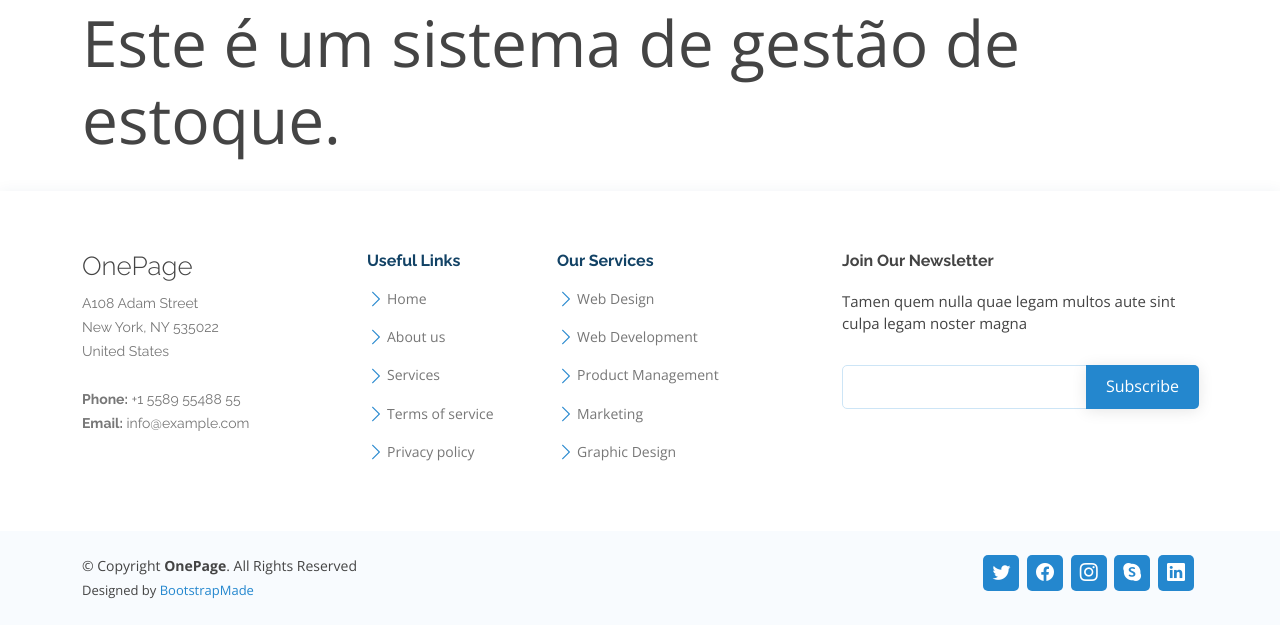
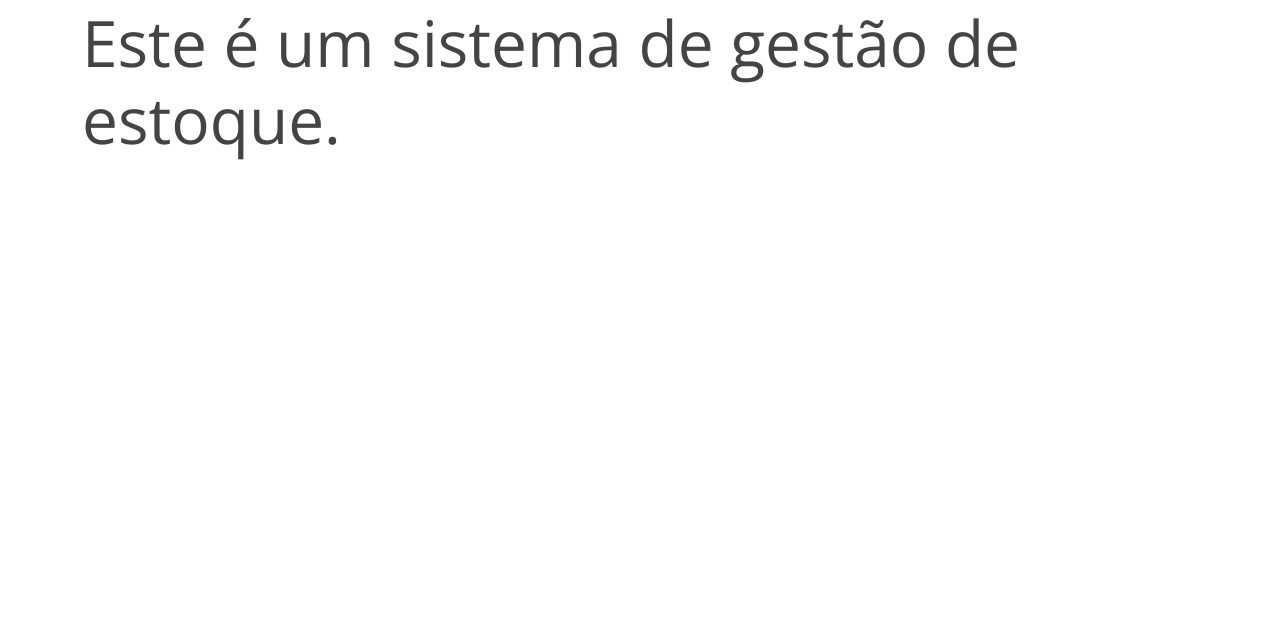
Before and after one commit to leon-rdo/gestao_estoque, a Django app: page /sobre/ in a window 1280 px wide. Shown: the part 203-828 px from the top of the page. After the commit the page ends 363 px from the top, so only its background shows below. Run offline with Django 5.2, Linux system fonts and the light colour scheme; some libraries are stand-ins or nearby versions.

Commit message:
refactor: erase the footer

```diff
--- a/templates/base.html
+++ b/templates/base.html
@@ -93,81 +93,6 @@
     </div>
 </main><!-- End #main -->
 
-<!-- ======= Footer ======= -->
-<footer id="footer">
-
-    <div class="footer-top">
-        <div class="container">
-            <div class="row">
-
-                <div class="col-lg-3 col-md-6 footer-contact">
-                    <h3>OnePage</h3>
-                    <p>
-                        A108 Adam Street <br>
-                        New York, NY 535022<br>
-                        United States <br><br>
-                        <strong>Phone:</strong> +1 5589 55488 55<br>
-                        <strong>Email:</strong> info@example.com<br>
-                    </p>
-                </div>
-
-                <div class="col-lg-2 col-md-6 footer-links">
-                    <h4>Useful Links</h4>
-                    <ul>
-                        <li><i class="bi bi-chevron-right"></i> <a href="#">Home</a></li>
-                        <li><i class="bi bi-chevron-right"></i> <a href="#">About us</a></li>
-                        <li><i class="bi bi-chevron-right"></i> <a href="#">Services</a></li>
-                        <li><i class="bi bi-chevron-right"></i> <a href="#">Terms of service</a></li>
-                        <li><i class="bi bi-chevron-right"></i> <a href="#">Privacy policy</a></li>
-                    </ul>
-                </div>
-
-                <div class="col-lg-3 col-md-6 footer-links">
-                    <h4>Our Services</h4>
-                    <ul>
-                        <li><i class="bi bi-chevron-right"></i> <a href="#">Web Design</a></li>
-                        <li><i class="bi bi-chevron-right"></i> <a href="#">Web Development</a></li>
-                        <li><i class="bi bi-chevron-right"></i> <a href="#">Product Management</a></li>
-                        <li><i class="bi bi-chevron-right"></i> <a href="#">Marketing</a></li>
-                        <li><i class="bi bi-chevron-right"></i> <a href="#">Graphic Design</a></li>
-                    </ul>
-                </div>
-
-                <div class="col-lg-4 col-md-6 footer-newsletter">
-                    <h4>Join Our Newsletter</h4>
-                    <p>Tamen quem nulla quae legam multos aute sint culpa legam noster magna</p>
-                    <form action="" method="post">
-                        <input type="email" name="email"><input type="submit" value="Subscribe">
-                    </form>
-                </div>
-
-            </div>
-        </div>
-    </div>
-
-    <div class="container d-md-flex py-4">
-
-        <div class="me-md-auto text-center text-md-start">
-            <div class="copyright">
-                &copy; Copyright <strong><span>OnePage</span></strong>. All Rights Reserved
-            </div>
-            <div class="credits">
-                <!-- All the links in the footer should remain intact. -->
-                <!-- You can delete the links only if you purchased the pro version. -->
-                <!-- Licensing information: https://bootstrapmade.com/license/ -->
-                <!-- Purchase the pro version with working PHP/AJAX contact form: https://bootstrapmade.com/onepage-multipurpose-bootstrap-template/ -->
-                Designed by <a href="https://bootstrapmade.com/">BootstrapMade</a>
-            </div>
-        </div>
-        <div class="social-links text-center text-md-right pt-3 pt-md-0">
-            <a href="#" class="twitter"><i class="bi bi-twitter"></i></a>
-            <a href="#" class="facebook"><i class="bi bi-facebook"></i></a>
-            <a href="#" class="instagram"><i class="bi bi-instagram"></i></a>
-            <a href="#" class="google-plus"><i class="bi bi-skype"></i></a>
-            <a href="#" class="linkedin"><i class="bi bi-linkedin"></i></a>
-        </div>
-    </div>
-</footer><!-- End Footer -->
 
 <div id="preloader"></div>
 <a href="#" class="back-to-top d-flex align-items-center justify-content-center"><i
```
